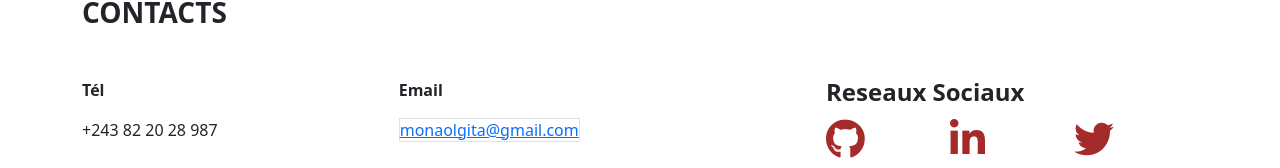
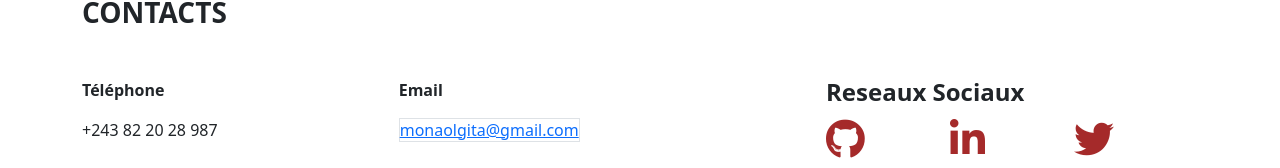
Before and after one commit to Olga-1234/portofolioReact, a React (Create React App) app: page / in a window 1280 px wide. Shown: the part 1933-2101 px from the top of the page. Built offline with nearby package versions, Linux system fonts and the light colour scheme; a web font is replaced by a local one.

Commit message:
refactor: change style portofolio

```diff
--- a/src/Footer.js
+++ b/src/Footer.js
@@ -9,7 +9,7 @@ const Footer = () => {
         <div className="d-flex  justify-content-between" >
         <div className="d-flex justify-content-between">
           <div className="col-12 col-sm-12">
-            <p className="fw-bold">Tél</p>
+            <p className="fw-bold">Téléphone</p>
             <p>+243 82 20 28 987</p>
           </div>
           <div className="col-12 col-sm-12">
```
